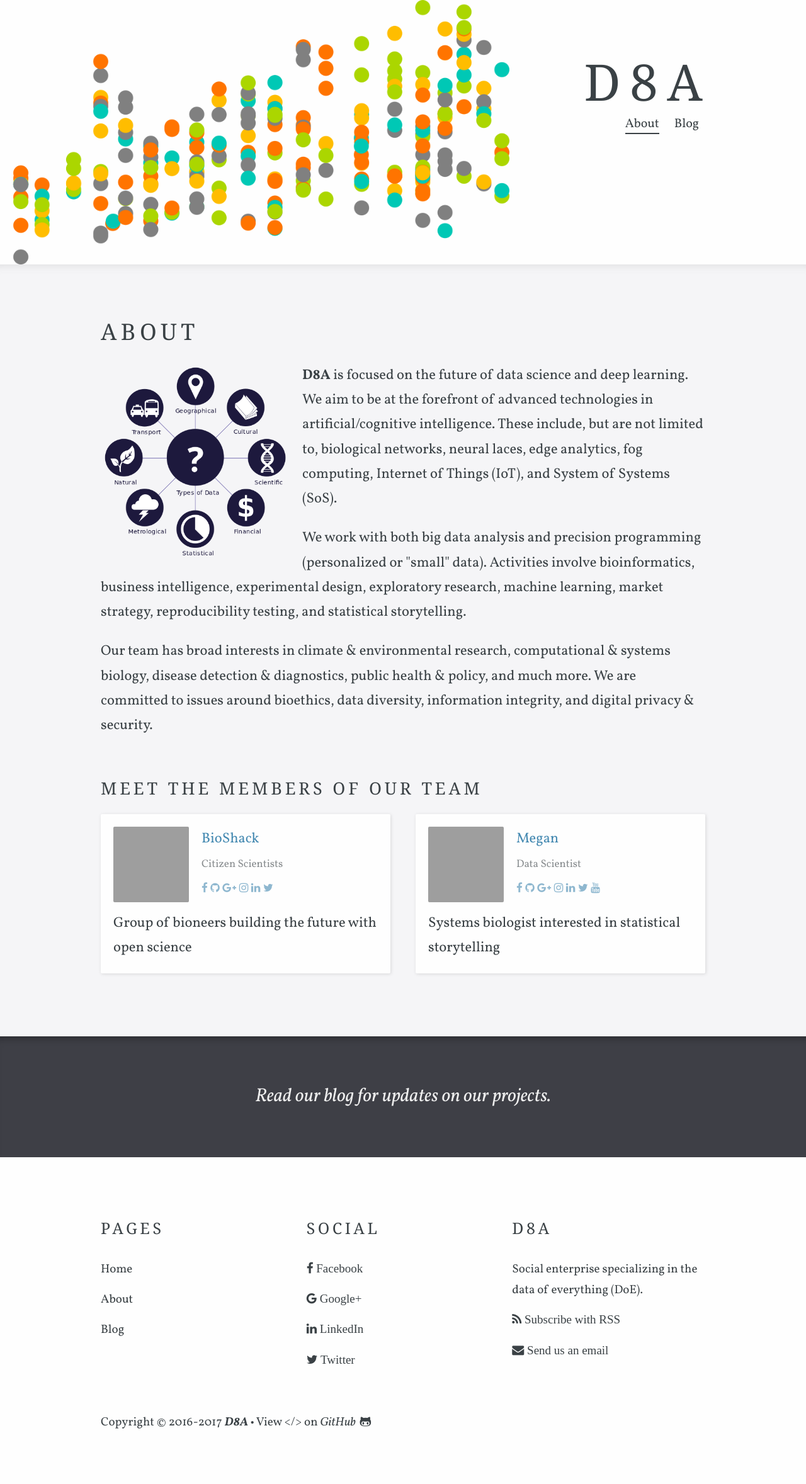
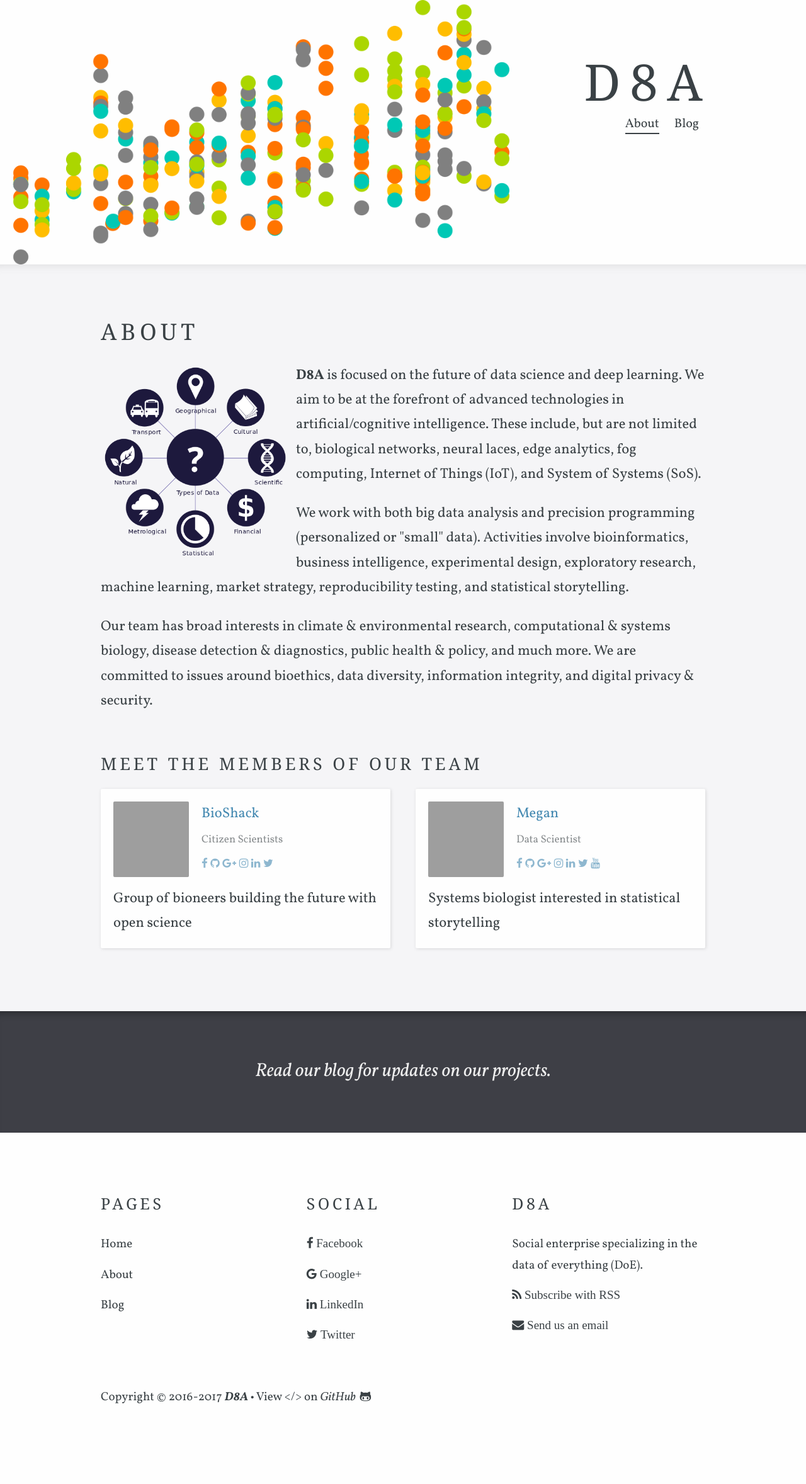
Before and after one commit to bioshack/d8a, a Jekyll site: the page built from pages/about.html, in a window 1280 px wide. Shown: the whole page at 63% size. Built offline with Jekyll 4.4.1, drawn with Linux system fonts in a browser that asks for light colours; some web fonts are replaced; after the commit the page ends 2318 px from its top, so only the background shows below that; grey boxes are pictures that could not be loaded.

Commit message:
Edit layout

```diff
--- a/pages/about.html
+++ b/pages/about.html
@@ -9,7 +9,7 @@ navigation_order: 1
 ---
 
 <div class="editable">
-  <img src="/images/data.png" align="left" style="margin:0px 20px 10px 0px" width="300px">
+  <img src="/images/data.png" align="left" style="margin:0px 10px 5px 0px" width="300px">
 
   <p><strong>D8A</strong> is focused on the future of data science and deep learning. We aim to be at the forefront of advanced technologies in artificial/cognitive intelligence. These include, but are not limited to, biological networks, neural laces, edge analytics, fog computing, Internet of Things (IoT), and System of Systems (SoS).
 
```
Also changed, not shown: pages/blog_index.html (renamed from pages/blog.html).
